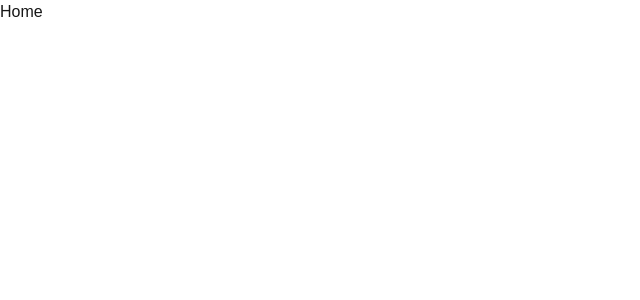
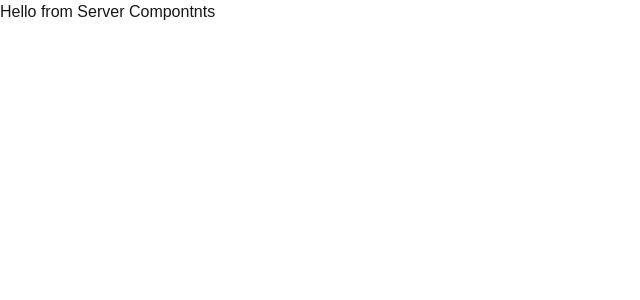
Before and after one commit to likeam/server-client, a Next.js app: page / in a window 1280 px wide. Shown: the top 300 px of the page, without its empty margins (0-640 px from the left). Built offline with nearby package versions, Linux system fonts and the light colour scheme.

Commit message:
Building Client

```diff
--- /dev/null
+++ b/src/app/ClientComp/page.tsx
@@ -0,0 +1,14 @@
+"use client";
+import React, { useState } from "react";
+
+const ClientComp = () => {
+  const [Movies, setMovies] = useState("");
+  console.log("This is from client side");
+  return (
+    <div>
+      <h1>Hello from Client Component</h1>
+    </div>
+  );
+};
+
+export default ClientComp;
--- a/src/app/page.tsx
+++ b/src/app/page.tsx
@@ -1,7 +1,12 @@
 import React from "react";
+import ServerComp from "./server-vs-client/page";
 
 const Home = () => {
-  return <div>Home</div>;
+  return (
+    <>
+      <ServerComp />
+    </>
+  );
 };
 
 export default Home;
--- a/src/app/server-vs-client/page.tsx
+++ b/src/app/server-vs-client/page.tsx
@@ -1,6 +1,7 @@
 import React from "react";
 
 const ServerComp = () => {
+  console.log("This is from Server");
   return (
     <div>
       <h1>Hello from Server Compontnts</h1>
```
